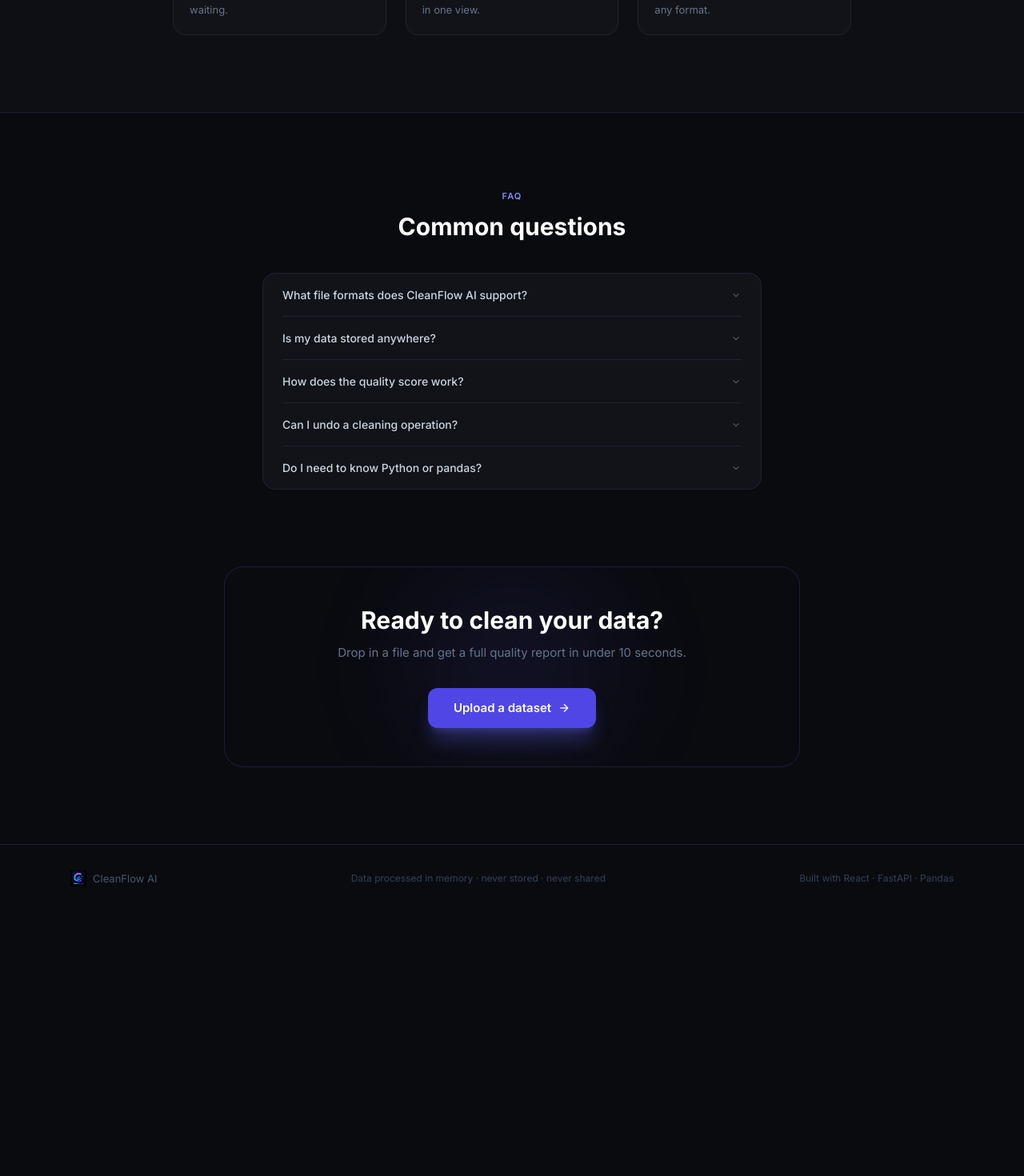
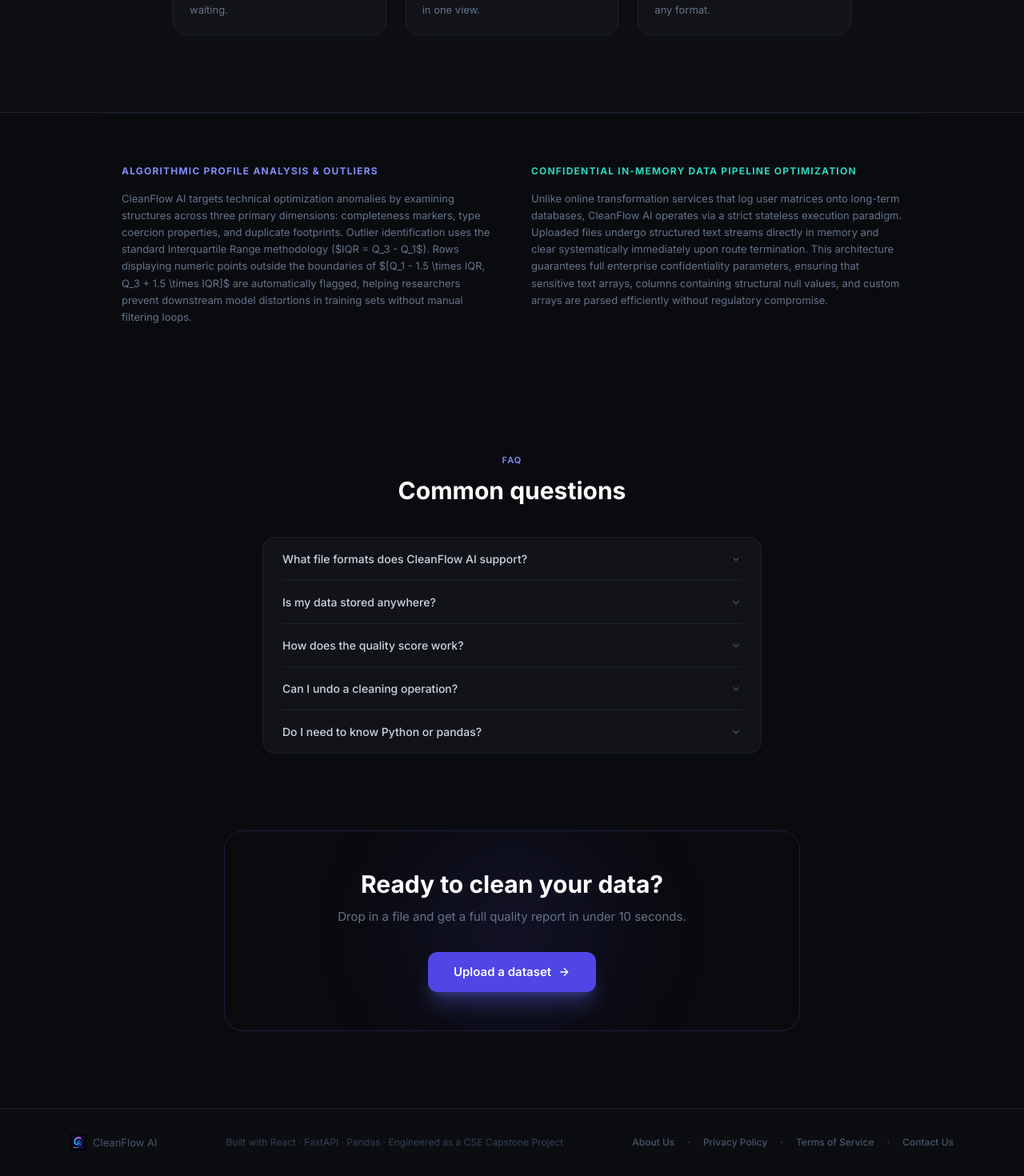
Before and after one commit to konainfatima28/CleanFlow-AI, a React (Vite) app in the folder frontend/: page / in a window 1280 px wide. Shown: the part 1778-3248 px from the top of the page at 80% size. Before the commit the page ends 2918 px from the top, so only its background shows below. Built offline with nearby package versions, Linux system fonts and the light colour scheme.

Commit message:
Update Landing.tsx

```diff
--- a/frontend/src/pages/Landing.tsx
+++ b/frontend/src/pages/Landing.tsx
@@ -1,6 +1,6 @@
 // ────────────────────────────────────────────────────────────────────────────
 // src/pages/Landing.tsx
-// CleanFlow AI landing page — FULLY RESPONSIVE VERSION WITH LOGO
+// CleanFlow AI landing page — FULL PRODUCTION ADSENSE COMPLIANT VERSION WITH TRUST ROUTING
 // ─────────────────────────────────────────────────────────────────────────────
 
 import { useEffect, useRef, useState } from "react"
@@ -360,6 +360,11 @@ export default function Landing() {
     { q: "Do I need to know Python or pandas?", a: "No — the interface is fully point-and-click. But if you want to reproduce the cleaning in code, CleanFlow exports a ready-to-run Pandas script for every session." },
   ]
 
+  // Handler function to transition back into the main dashboard state shell for trust layout links
+  const navigateToDashboardView = (legalView: string) => {
+    navigate(`/dashboard`, { state: { targetLegalView: legalView } })
+  }
+
   return (
     <div className="min-h-screen bg-[#0a0b0f] text-[#f1f5f9] overflow-x-hidden" style={{ fontFamily: "'Inter', system-ui, sans-serif" }}>
 
@@ -507,6 +512,27 @@ export default function Landing() {
         </div>
       </section>
 
+      {/* ─── RICH CONTENT ADSENSE VALUE BLOCK (Prevents Low Value Content Drops) ─── */}
+      <section className="max-w-5xl mx-auto px-4 sm:px-6 py-16 grid grid-cols-1 md:grid-cols-2 gap-12 border-t border-[#1e2130]/60">
+        <div className="space-y-4">
+          <h3 className="text-xs font-bold tracking-widest uppercase text-indigo-400">
+            Algorithmic Profile Analysis & Outliers
+          </h3>
+          <p className="text-[13px] text-[#64748b] leading-relaxed">
+            CleanFlow AI targets technical optimization anomalies by examining structures across three primary dimensions: completeness markers, type coercion properties, and duplicate footprints. Outlier identification uses the standard Interquartile Range methodology ($IQR = Q_3 - Q_1$). Rows displaying numeric points outside the boundaries of $[Q_1 - 1.5 \times IQR, Q_3 + 1.5 \times IQR]$ are automatically flagged, helping researchers prevent downstream model distortions in training sets without manual filtering loops.
+          </p>
+        </div>
+
+        <div className="space-y-4">
+          <h3 className="text-xs font-bold tracking-widest uppercase text-teal-400">
+            Confidential In-Memory Data Pipeline Optimization
+          </h3>
+          <p className="text-[13px] text-[#64748b] leading-relaxed">
+            Unlike online transformation services that log user matrices onto long-term databases, CleanFlow AI operates via a strict stateless execution paradigm. Uploaded files undergo structured text streams directly in memory and clear systematically immediately upon route termination. This architecture guarantees full enterprise confidentiality parameters, ensuring that sensitive text arrays, columns containing structural null values, and custom arrays are parsed efficiently without regulatory compromise.
+          </p>
+        </div>
+      </section>
+
       {/* ── FAQ ── */}
       <section id="faq" className="max-w-2xl mx-auto px-4 sm:px-6 py-16 sm:py-24 space-y-8 sm:space-y-10">
         <div className="text-center space-y-3">
@@ -545,19 +571,25 @@ export default function Landing() {
         </motion.div>
       </section>
 
-      {/* ── Footer ── */}
-      <footer className="border-t border-[#1e2130] py-8">
-        <div className="max-w-6xl mx-auto px-4 sm:px-6 flex flex-col md:flex-row items-center justify-between gap-4 text-center md:text-left">
+      {/* ── Fully Compliant Footer Anchor Row ── */}
+      <footer className="border-t border-[#1e2130] py-8 bg-[#0d0f14]/40 text-center sm:text-left">
+        <div className="max-w-6xl mx-auto px-4 sm:px-6 flex flex-col md:flex-row items-center justify-between gap-4">
           <div className="flex items-center gap-2">
             <img src={cleanflowLogo} alt="CleanFlow AI Logo" className="w-5 h-5 object-contain shrink-0" />
             <span className="text-[13px] text-[#475569]">CleanFlow AI</span>
           </div>
           <p className="text-[11px] sm:text-[12px] text-[#334155] max-w-xs sm:max-w-none">
-            Data processed in memory · never stored · never shared
+            Built with React · FastAPI · Pandas · Engineered as a CSE Capstone Project
           </p>
-          <p className="text-[11px] sm:text-[12px] text-[#334155]">
-            Built with React · FastAPI · Pandas
-          </p>
+          <div className="flex flex-wrap justify-center gap-x-4 gap-y-1 text-[11px] sm:text-[12px] text-[#475569] font-medium">
+            <button onClick={() => navigateToDashboardView("about")} className="hover:text-indigo-400 transition-colors focus:outline-none">About Us</button>
+            <span>·</span>
+            <button onClick={() => navigateToDashboardView("privacy")} className="hover:text-indigo-400 transition-colors focus:outline-none">Privacy Policy</button>
+            <span>·</span>
+            <button onClick={() => navigateToDashboardView("terms")} className="hover:text-indigo-400 transition-colors focus:outline-none">Terms of Service</button>
+            <span>·</span>
+            <button onClick={() => navigateToDashboardView("contact")} className="hover:text-indigo-400 transition-colors focus:outline-none">Contact Us</button>
+          </div>
         </div>
       </footer>
     </div>
```
